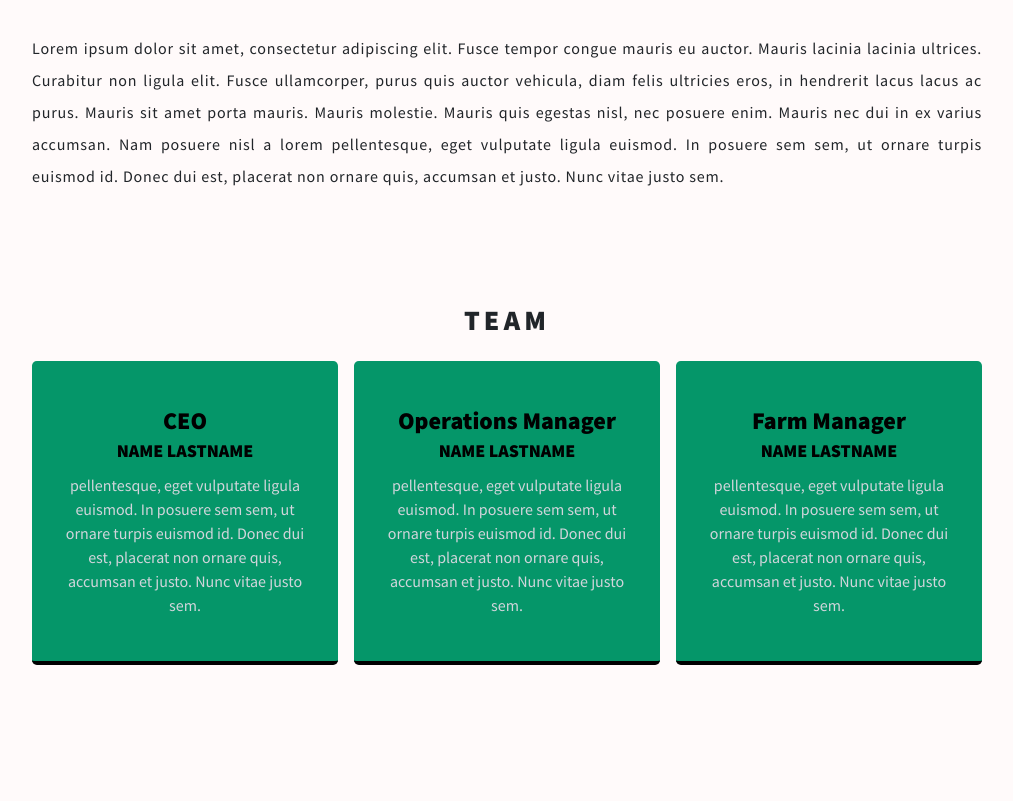
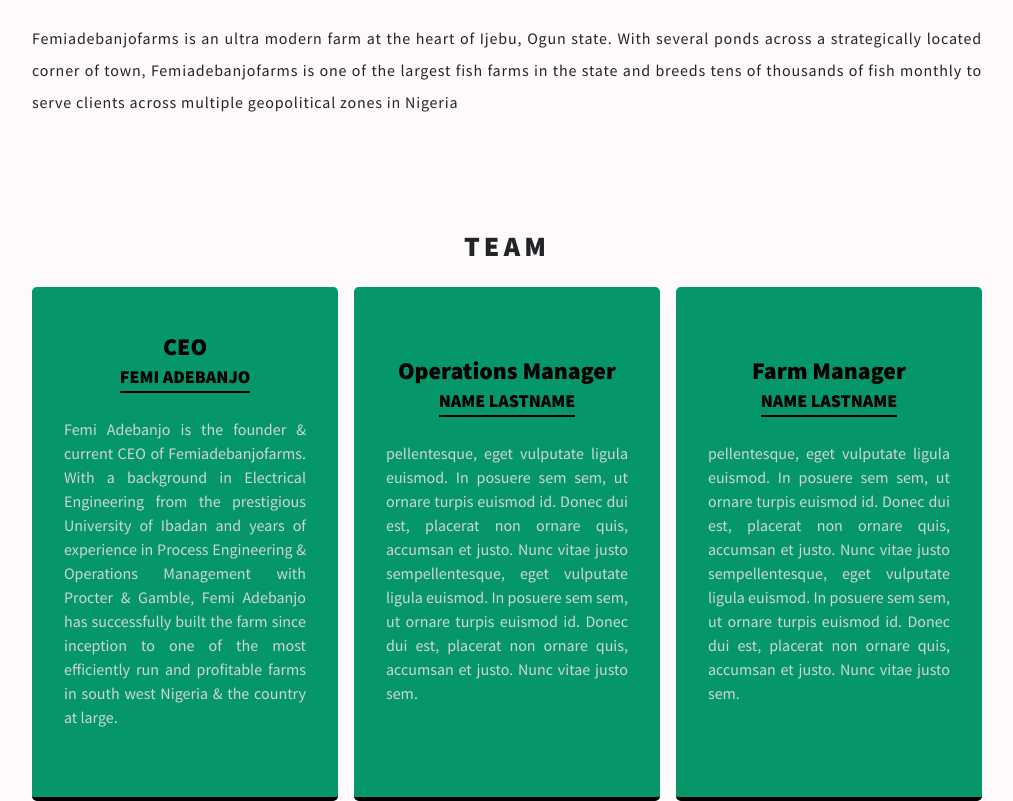
Before and after one commit to kbelloo/femiadebayofarms, a plain HTML site: page index.html in a window 1280 px wide. Shown: the part 658-1459 px from the top of the page, without its empty margins (133-1146 px from the left). Before the commit the page ends 1323 px from the top, so only its background shows below. Drawn offline with nearby package versions, Linux system fonts and the light colour scheme.

Commit message:
fix:about and team

```diff
--- a/css/style.css
+++ b/css/style.css
@@ -76,7 +76,7 @@ h1 {
 .button--contact,
 .button--order {
 
-    padding: .5em 1em;
+    padding: .25em .5em;
     margin: 0 .75em;
     border-radius: 7px;
     outline: none;
--- a/index.html
+++ b/index.html
@@ -89,9 +89,7 @@
         <section class="about">
             <h2 class="about--header">about</h2>
             <div class="about--text">
-                <p>Lorem ipsum dolor sit amet, consectetur adipiscing elit. Fusce tempor congue mauris eu auctor. Mauris lacinia lacinia ultrices. Curabitur non ligula elit. Fusce ullamcorper, purus quis auctor vehicula, diam felis ultricies eros, in hendrerit lacus lacus ac purus. Mauris sit amet porta mauris. Mauris
-
-                 molestie. Mauris quis egestas nisl, nec posuere enim. Mauris nec dui in ex varius accumsan. Nam posuere nisl a lorem pellentesque, eget vulputate ligula euismod. In posuere sem sem, ut ornare turpis euismod id. Donec dui est, placerat non ornare quis, accumsan et justo. Nunc vitae justo sem.</p>
+                <p>Femiadebanjofarms is an ultra modern farm at the heart of Ijebu, Ogun state. With several ponds across a strategically located corner of town, Femiadebanjofarms is one of the largest fish farms in the state and breeds tens of thousands of fish monthly to serve clients across multiple geopolitical zones in Nigeria</p>
             </div>
         </section>
 
@@ -107,9 +105,9 @@
 
                         <div class="font-bold text-black text-2xl text-center">CEO</div>
 
-                        <div class="font-bold text-black text-center uppercase text-lg">Name Lastname</div>
+                        <div class="font-bold border-b-2 border-black text-black text-center uppercase text-lg">FEmi Adebanjo</div>
 
-                        <div class="text-center mt-2 text-md text-gray-300">pellentesque, eget vulputate ligula euismod. In posuere sem sem, ut ornare turpis euismod id. Donec dui est, placerat non ornare quis, accumsan et justo. Nunc vitae justo sem.</div>
+                        <div class="text-justify mt-2 text-md text-gray-300 my-4">Femi Adebanjo is the founder & current CEO of  Femiadebanjofarms. With a background in Electrical Engineering from the prestigious University of Ibadan and years of experience in Process Engineering & Operations Management with Procter & Gamble, Femi Adebanjo has successfully built the farm since inception to one of the most efficiently run and profitable farms in south west Nigeria & the country at large.</div>
 
                     </div>
 
@@ -121,9 +119,9 @@
 
                         <div class="font-bold text-black text-center text-2xl">Operations Manager</div>
 
-                        <div class="font-bold text-black text-center uppercase text-lg">Name Lastname</div>
+                        <div class="font-bold border-b-2 border-black text-black text-center uppercase text-lg">Name Lastname</div>
 
-                        <div class="text-center mt-2 text-md text-gray-300">pellentesque, eget vulputate ligula euismod. In posuere sem sem, ut ornare turpis euismod id. Donec dui est, placerat non ornare quis, accumsan et justo. Nunc vitae justo sem.</div>
+                        <div class="text-justify mt-2 text-md text-gray-300 my-4">pellentesque, eget vulputate ligula euismod. In posuere sem sem, ut ornare turpis euismod id. Donec dui est, placerat non ornare quis, accumsan et justo. Nunc vitae justo sempellentesque, eget vulputate ligula euismod. In posuere sem sem, ut ornare turpis euismod id. Donec dui est, placerat non ornare quis, accumsan et justo. Nunc vitae justo sem.</div>
 
                     </div>
 
@@ -135,9 +133,9 @@
 
                         <div class="font-bold text-black text-center text-2xl">Farm Manager</div>
 
-                        <div class="font-bold text-black text-center uppercase text-lg">Name Lastname</div>
+                        <div class="font-bold border-b-2 border-black text-black text-center uppercase text-lg">Name Lastname</div>
 
-                        <div class="text-center mt-2 text-md text-gray-300">pellentesque, eget vulputate ligula euismod. In posuere sem sem, ut ornare turpis euismod id. Donec dui est, placerat non ornare quis, accumsan et justo. Nunc vitae justo sem.</div>
+                        <div class="text-justify mt-2 text-md text-gray-300 my-4">pellentesque, eget vulputate ligula euismod. In posuere sem sem, ut ornare turpis euismod id. Donec dui est, placerat non ornare quis, accumsan et justo. Nunc vitae justo sempellentesque, eget vulputate ligula euismod. In posuere sem sem, ut ornare turpis euismod id. Donec dui est, placerat non ornare quis, accumsan et justo. Nunc vitae justo sem.</div>
 
                     </div>
 
```
